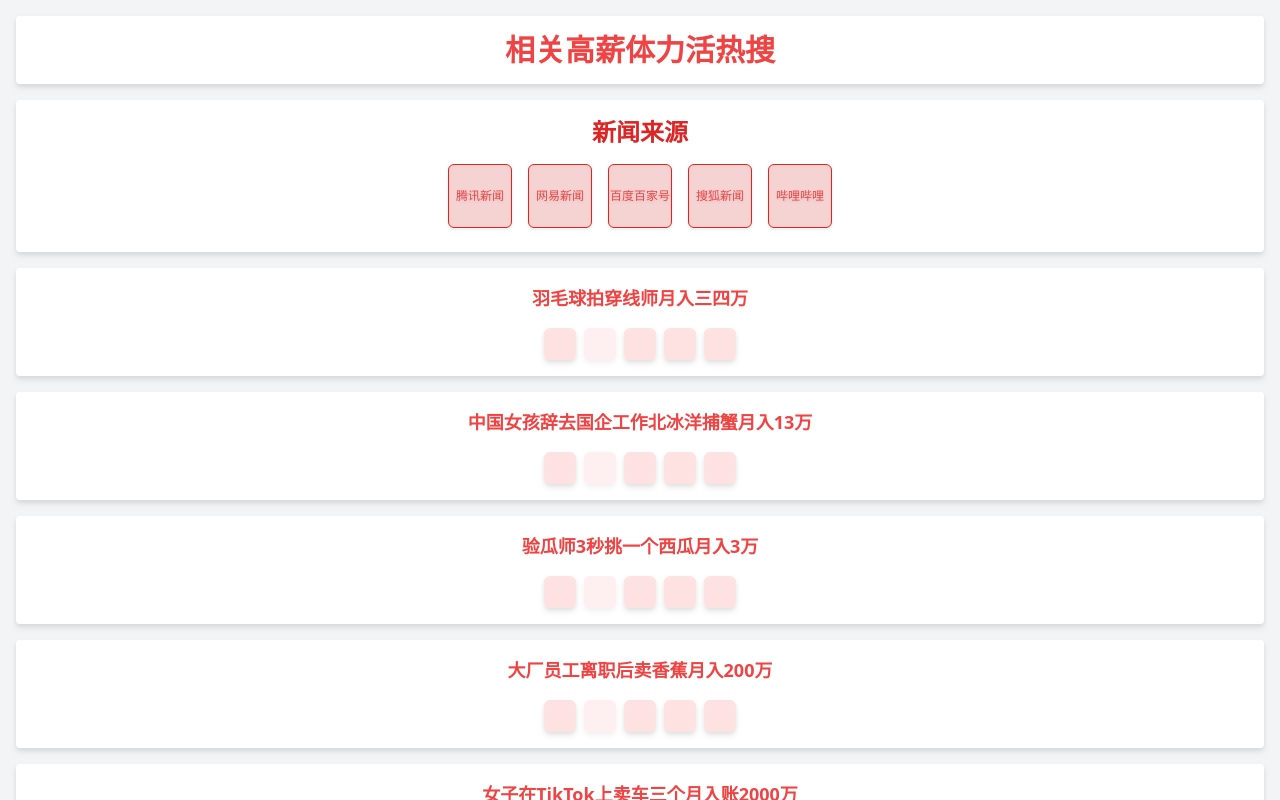
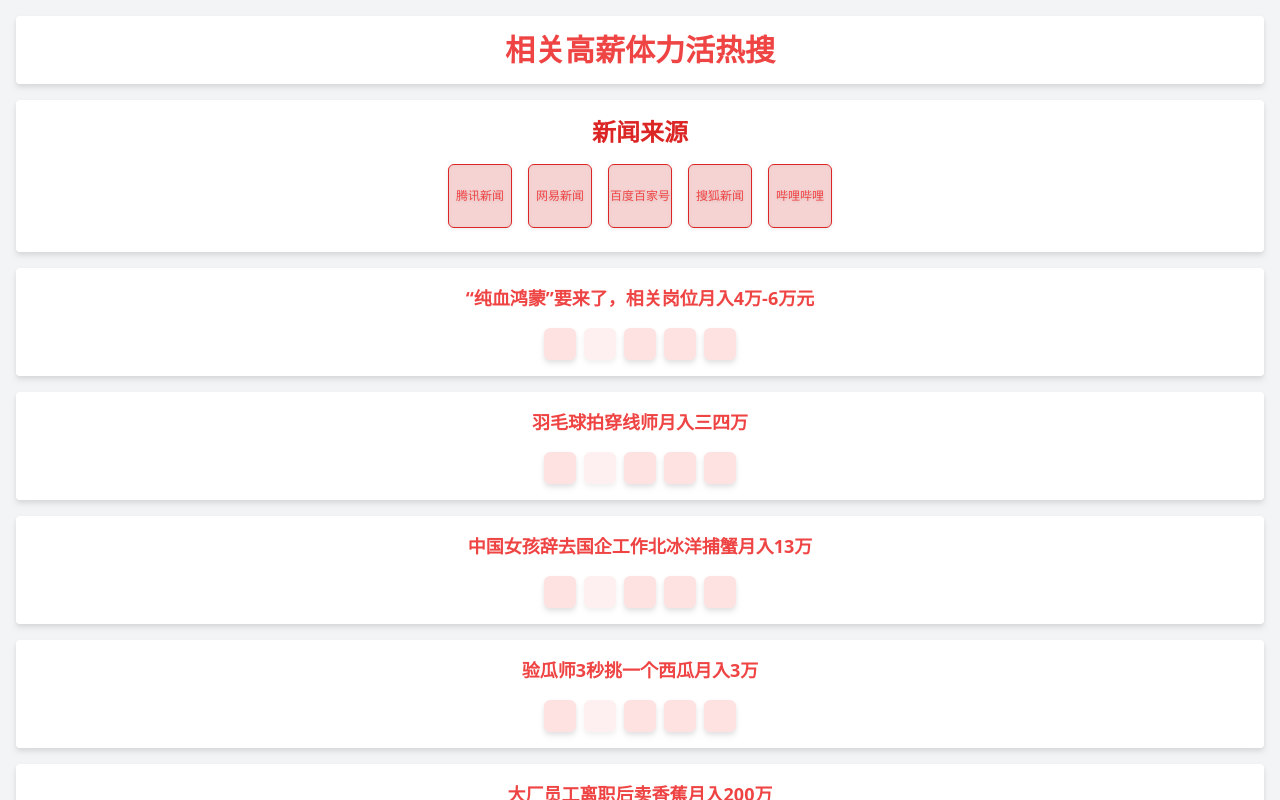
Before and after one commit to Muromi-Rikka/manual-labour, a React app: page / in a window 1280 px wide. Built offline with nearby package versions, Linux system fonts and the light colour scheme; the HTML template or start-up script is replaced by a standard one.

Commit message:
“纯血鸿蒙”要来了，相关岗位月入4万-6万元

```diff
--- a/src/data.ts
+++ b/src/data.ts
@@ -419,6 +419,17 @@ export const NewsData: NewsDataItem[] = [
       ["bilibili", ""],
     ]),
   },
+  {
+    title: "“纯血鸿蒙”要来了，相关岗位月入4万-6万元",
+    date: 999999,
+    link: generateLinkList([
+      ["tencent", "20231113A05R1800"],
+      ["netease", "IJE438430519D3V1"],
+      ["sohu", "736016608_100023965"],
+      ["baidu", "1782422351116103850"],
+      ["bilibili", ""],
+    ]),
+  },
 ].sort((x, y) => y.date - x.date);
 /**
  {
```
